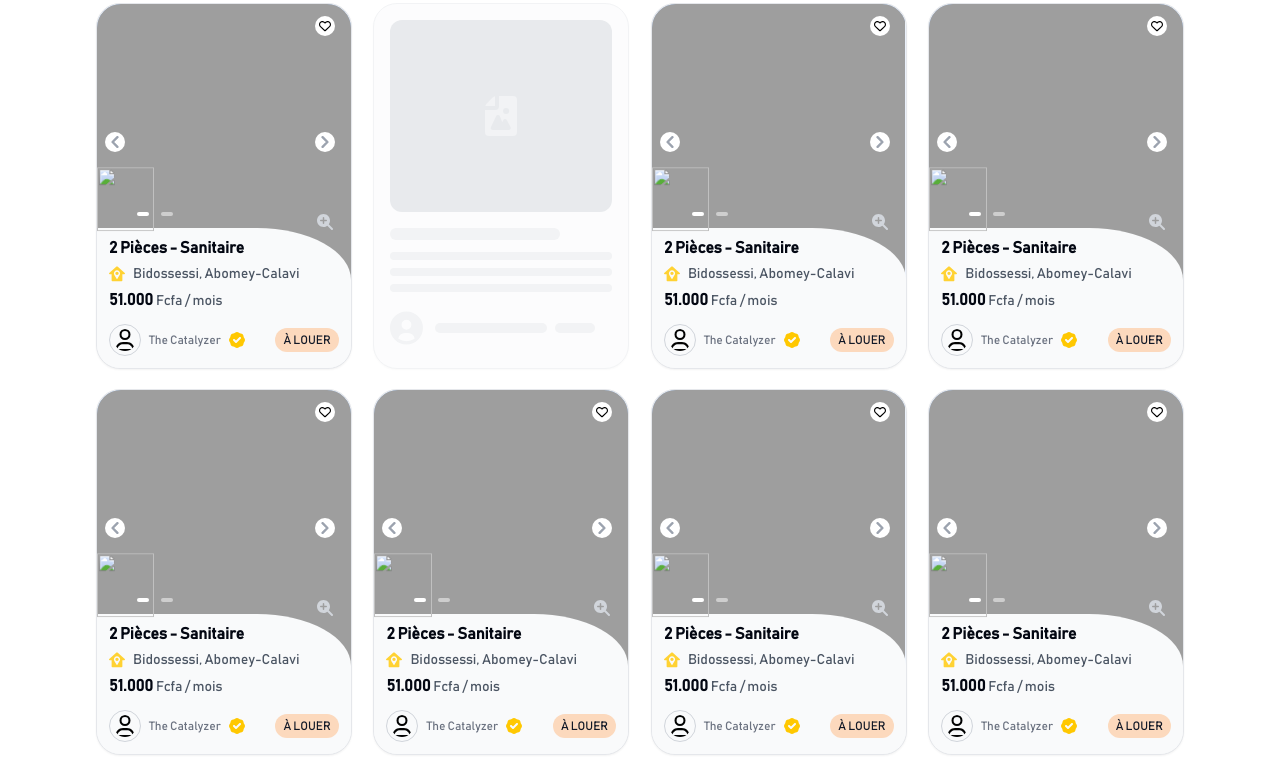
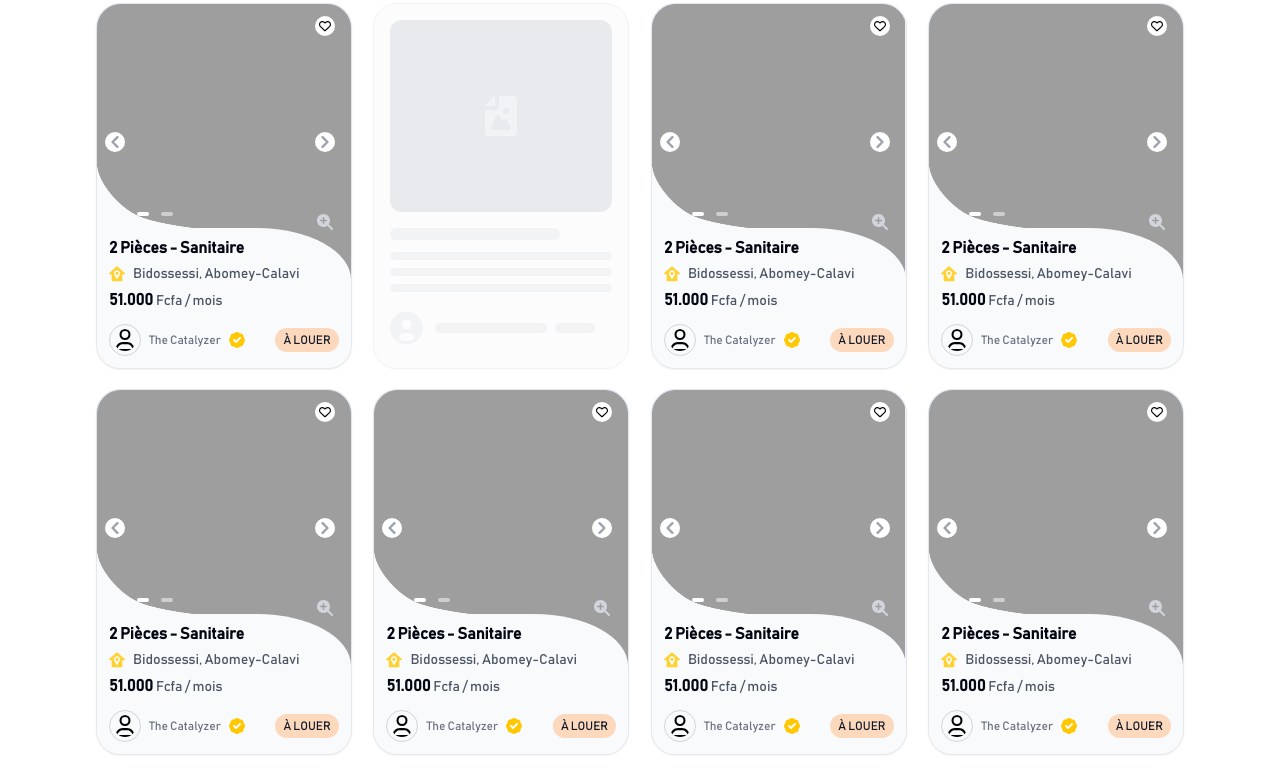
Before and after one commit to FleuryDev/Osudada, a website: page index.html in a window 1280 px wide. Shown: the part 423-1199 px from the top of the page. Drawn offline with nearby package versions, Linux system fonts and the light colour scheme; files that its build step writes are made by us from their sources; the site is published under a folder, as on GitHub Pages, so addresses that start at the root find nothing; placeholder pictures from the web are drawn by us; files whose address does not match are found by name.

Commit message:
Update index.html

```diff
--- a/index.html
+++ b/index.html
@@ -338,7 +338,7 @@
                             </a>
                             <div id="" class="e-cardInfos relative -mt-16  p-3 pt-0  bg-gray-50 rounded-e-3xl rounded-es-3xl ">
                                 <div class=" z-[6669999999] h-2 p-3n -ml-3  flex rounded-es-3xl bg-transparent  w-full">
-                                   <img class="w-[50%] h-16 -translate-y-[3.8rem]"  src="/media/Image2.png" alt="" srcset="">
+                                   <img class="w-[50%] h-16 -translate-y-[3.8rem]"  src="media/Image2.png" alt="" srcset="">
                             </div>
                             <h2 class="text-gray-950 font-bold mb-1 text-lg">2 Pièces - Sanitaire</h2>
                             <p class=" flex text-sm font-medium">
@@ -460,7 +460,7 @@
                             </a>
                             <div id="" class="e-cardInfos relative -mt-16  p-3 pt-0  bg-gray-50 rounded-e-3xl rounded-es-3xl ">
                                 <div class=" z-[6669999999] h-2 p-3n -ml-3  flex rounded-es-3xl bg-transparent  w-full">
-                                   <img class="w-[50%] h-16 -translate-y-[3.8rem]"  src="/media/Image2.png" alt="" srcset="">
+                                   <img class="w-[50%] h-16 -translate-y-[3.8rem]"  src="media/Image2.png" alt="" srcset="">
                             </div>
                             <h2 class="text-gray-950 font-bold mb-1 text-lg">2 Pièces - Sanitaire</h2>
                             <p class=" flex text-sm font-medium">
@@ -558,7 +558,7 @@
                             </a>
                             <div id="" class="e-cardInfos relative -mt-16  p-3 pt-0  bg-gray-50 rounded-e-3xl rounded-es-3xl ">
                                 <div class=" z-[6669999999] h-2 p-3n -ml-3  flex rounded-es-3xl bg-transparent  w-full">
-                                   <img class="w-[50%] h-16 -translate-y-[3.8rem]"  src="/media/Image2.png" alt="" srcset="">
+                                   <img class="w-[50%] h-16 -translate-y-[3.8rem]"  src="media/Image2.png" alt="" srcset="">
                             </div>
                             <h2 class="text-gray-950 font-bold mb-1 text-lg">2 Pièces - Sanitaire</h2>
                             <p class=" flex text-sm font-medium">
@@ -657,7 +657,7 @@
                             </a>
                             <div id="" class="e-cardInfos relative -mt-16  p-3 pt-0  bg-gray-50 rounded-e-3xl rounded-es-3xl ">
                                 <div class=" z-[6669999999] h-2 p-3n -ml-3  flex rounded-es-3xl bg-transparent  w-full">
-                                   <img class="w-[50%] h-16 -translate-y-[3.8rem]"  src="/media/Image2.png" alt="" srcset="">
+                                   <img class="w-[50%] h-16 -translate-y-[3.8rem]"  src="media/Image2.png" alt="" srcset="">
                             </div>
                             <h2 class="text-gray-950 font-bold mb-1 text-lg">2 Pièces - Sanitaire</h2>
                             <p class=" flex text-sm font-medium">
@@ -755,7 +755,7 @@
                             </a>
                             <div id="" class="e-cardInfos relative -mt-16  p-3 pt-0  bg-gray-50 rounded-e-3xl rounded-es-3xl ">
                                 <div class=" z-[6669999999] h-2 p-3n -ml-3  flex rounded-es-3xl bg-transparent  w-full">
-                                   <img class="w-[50%] h-16 -translate-y-[3.8rem]"  src="/media/Image2.png" alt="" srcset="">
+                                   <img class="w-[50%] h-16 -translate-y-[3.8rem]"  src="media/Image2.png" alt="" srcset="">
                             </div>
                             <h2 class="text-gray-950 font-bold mb-1 text-lg">2 Pièces - Sanitaire</h2>
                             <p class=" flex text-sm font-medium">
@@ -853,7 +853,7 @@
                             </a>
                             <div id="" class="e-cardInfos relative -mt-16  p-3 pt-0  bg-gray-50 rounded-e-3xl rounded-es-3xl ">
                                 <div class=" z-[6669999999] h-2 p-3n -ml-3  flex rounded-es-3xl bg-transparent  w-full">
-                                   <img class="w-[50%] h-16 -translate-y-[3.8rem]"  src="/media/Image2.png" alt="" srcset="">
+                                   <img class="w-[50%] h-16 -translate-y-[3.8rem]"  src="media/Image2.png" alt="" srcset="">
                             </div>
                             <h2 class="text-gray-950 font-bold mb-1 text-lg">2 Pièces - Sanitaire</h2>
                             <p class=" flex text-sm font-medium">
@@ -951,7 +951,7 @@
                             </a>
                             <div id="" class="e-cardInfos relative -mt-16  p-3 pt-0  bg-gray-50 rounded-e-3xl rounded-es-3xl ">
                                 <div class=" z-[6669999999] h-2 p-3n -ml-3  flex rounded-es-3xl bg-transparent  w-full">
-                                   <img class="w-[50%] h-16 -translate-y-[3.8rem]"  src="/media/Image2.png" alt="" srcset="">
+                                   <img class="w-[50%] h-16 -translate-y-[3.8rem]"  src="media/Image2.png" alt="" srcset="">
                             </div>
                             <h2 class="text-gray-950 font-bold mb-1 text-lg">2 Pièces - Sanitaire</h2>
                             <p class=" flex text-sm font-medium">
```
